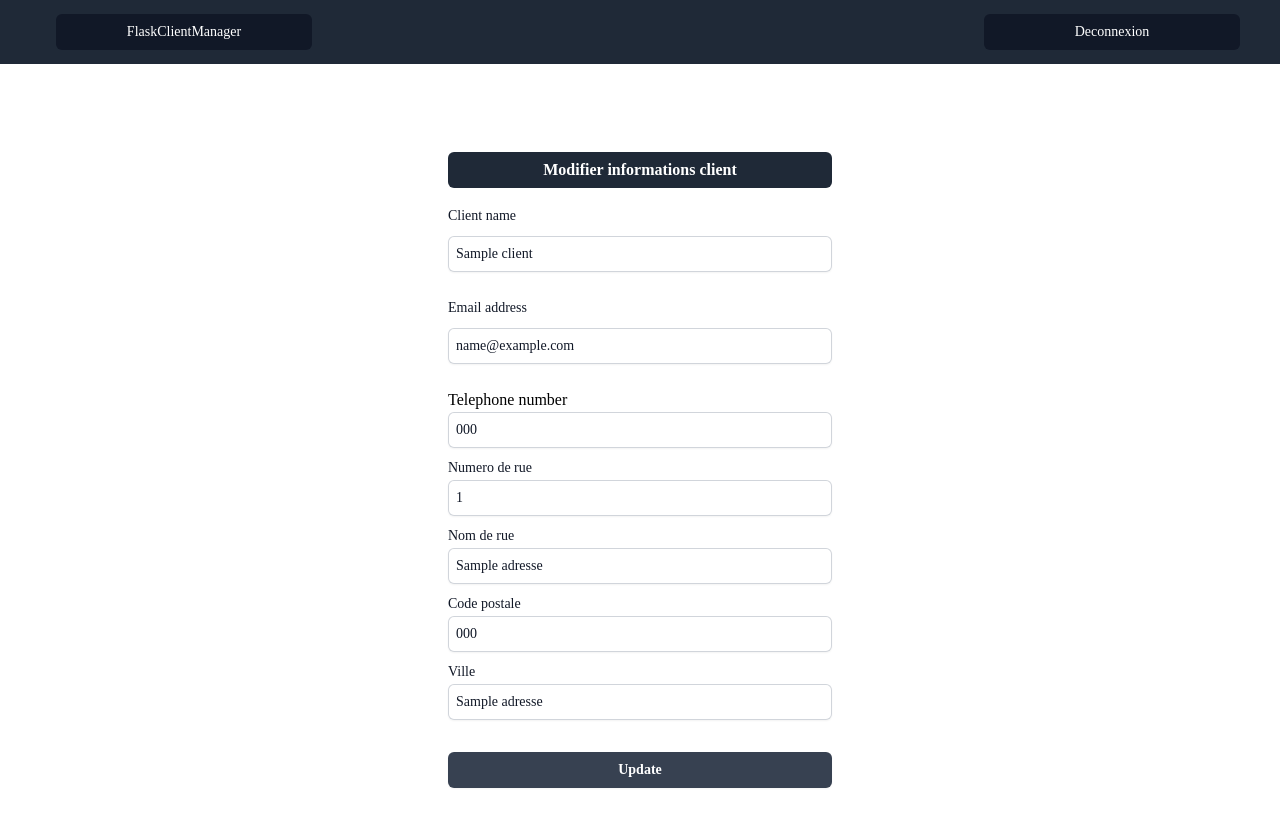
After one commit to KevTon972/FlaskClientManager, a Flask app: page /update/1 in a window 1280 px wide. The commit adds this page. Run offline with Flask 3, Linux system fonts and the light colour scheme; a user stored in the database is signed in; tables that the repository leaves empty hold one stand-in row (values such as "Sample post"); some libraries are stand-ins or nearby versions.

Commit message:
added update feature

```diff
--- a/app.py
+++ b/app.py
@@ -78,16 +78,15 @@ def loader_user(user_id):
 def index():
     try:
         # check if user is authenticated and recover his clients
-        if current_user:
+        if current_user.is_authenticated:
             user = current_user
             clients = Client.query.filter_by(utilisateur_id=user.id).all()
 
             return render_template('index.html', clients=clients)
 
     except Exception as e:
-        print('Error: ',e)
+        print('Error: ', str(e))
         return render_template('index.html')
-
 
 
 @app.route("/register/", methods=['GET', 'POST'])
@@ -142,21 +141,22 @@ def login():
                 if check_password_hash(user.password, request.form.get('password')) and user.username == request.form.get('username') or user.email == request.form.get('username'):
                     login_user(user,remember=True)
                     flash('Connexion réussie.', 'success')
+
                     return redirect(url_for('index'))
 
             except Exception as e:
                 flash("Votre nom ou mot de passe n'est pas correct.", 'error')
                 print(str(e))
+
                 return render_template('login.html')
-
         else:
             flash("L'utilisateur n'est pas enregistré dans la base de données.", 'error')
             return render_template('login.html')
     try:
-        if current_user:
-            user = current_user
-            clients = Client.query.filter_by(utilisateur_id=user.id).all()
-            return render_template('index.html', clients=clients)
+        user = current_user
+        clients = Client.query.filter_by(utilisateur_id=user.id).all()
+
+        return render_template('index.html', clients=clients)
 
     except Exception as e:
         print("Error login:", e)
@@ -210,5 +210,34 @@ def add_a_client():
     return render_template('add_a_client.html')
 
 
+@app.route("/update/<int:client_id>", methods=['GET', 'POST'])
+@login_required
+def update(client_id):
+    try:
+        client = db.session.query(Client).get(client_id)
+        adresse = db.session.query(Adresse).filter_by(client_id=client_id).first()
+
+        if request.method == "POST":
+            if client and adresse:
+                client.name = request.form.get('name')
+                client.email = request.form.get('email')
+                client.telephone = request.form.get('telephone')
+                adresse.street_number = request.form.get('street_number')
+                adresse.street_name = request.form.get('street_name')
+                adresse.zipcode = request.form.get('zipcode')
+                adresse.city_name = request.form.get('city_name')
+
+                db.session.commit()
+                flash("Les informations du client ont été mises à jour avec succès.", 'success')
+                return redirect(url_for('index'))
+            else:
+                flash("Impossible de trouver le client ou l'adresse associée.", 'error')
+    except Exception as e:
+        print(e)
+        flash("Aucun résultat trouvé pour le client ou l'adresse associée.", 'error')
+
+    return render_template('update.html', client=client, adresse=adresse)
+
+
 if __name__ == '__main__':
     app.run(debug=True)
--- /dev/null
+++ b/templates/update.html
@@ -0,0 +1,46 @@
+{% extends 'base.html' %}
+
+{% block body %}
+<div class="flex min-h-full flex-col justify-center px-6 py-12 lg:px-8">
+  <div class="mt-10 sm:mx-auto sm:w-full sm:max-w-sm">
+    <h1 class="font-bold mb-4 bg-gray-800 text-white text-center rounded-md px-3 py-1.5">Modifier informations client</h1>
+    <form class="space-y-6" action="{{ url_for('update', client_id=client.id) }}" method="POST">
+        <div>
+          <label for="name" class="block text-sm font-medium leading-6 text-gray-900">Client name</label>
+          <div class="mt-2">
+            <input id="name" name="name" type="name" autocomplete="name" required value="{{ client.name }}" class="block w-full rounded-md border-0 py-1.5 px-2 text-gray-900 shadow-sm ring-1 ring-inset ring-gray-300 placeholder:text-gray-400 focus:ring-2 focus:ring-inset focus:ring-gray-100 sm:text-sm sm:leading-6">
+          </div>
+        </div>
+        <div>
+          <label for="email" class="block text-sm font-medium leading-6 text-gray-900">Email address</label>
+          <div class="mt-2">
+            <input id="email" name="email" type="email" required value="{{ client.email }}"class="block w-full rounded-md border-0 py-1.5 px-2 text-gray-900 shadow-sm ring-1 ring-inset ring-gray-300 placeholder:text-gray-400 focus:ring-2 focus:ring-inset focus:ring-gray-100 sm:text-sm sm:leading-6">
+          </div>
+        </div>
+        <div>
+          <div class="mt-2>
+            <label for="telephone" class="block text-sm font-medium leading-6 text-gray-900">Telephone number</label>
+            <input id="telephone" name="telephone" type="telephone" required value="{{ client.telephone }}" class="block w-full rounded-md border-0 py-1.5 px-2 text-gray-900 shadow-sm ring-1 ring-inset ring-gray-300 placeholder:text-gray-400 focus:ring-2 focus:ring-inset focus:ring-gray-100 sm:text-sm sm:leading-6">
+          </div>
+        <div class="mt-2">
+          <label for="street_number" class="block text-sm font-medium leading-6 text-gray-900">Numero de rue</label>
+          <input id="street_number" name="street_number" type="street_number" autocomplete="street_number" required value="{{ adresse.street_number}}"  class="block w-full rounded-md border-0 py-1.5 px-2 text-gray-900 shadow-sm ring-1 ring-inset ring-gray-300 focus:ring-2 focus:ring-inset focus:ring-gray-100 sm:text-sm sm:leading-6">
+        </div>
+        <div class="mt-2">
+          <label for="street_name" class="block text-sm font-medium leading-6 text-gray-900">Nom de rue</label>
+          <input id="street_name" name="street_name" type="street_name" autocomplete="street_name" required value="{{ adresse.street_name}}" class="block w-full rounded-md border-0 py-1.5 px-2 text-gray-900 shadow-sm ring-1 ring-inset ring-gray-300 focus:ring-2 focus:ring-inset focus:ring-gray-100 sm:text-sm sm:leading-6">
+        </div>
+        <div class="mt-2">
+          <label for="zipcode" class="block text-sm font-medium leading-6 text-gray-900">Code postale</label>
+          <input id="zipcode" name="zipcode" type="zipcode" autocomplete="zipcode" required value="{{ adresse.zipcode}}" class="block w-full rounded-md border-0 py-1.5 px-2 text-gray-900 shadow-sm ring-1 ring-inset ring-gray-300 focus:ring-2 focus:ring-inset focus:ring-gray-100 sm:text-sm sm:leading-6">
+        </div>
+        <div class="mt-2">
+          <label for="city_name" class="block text-sm font-medium leading-6 text-gray-900">Ville</label>
+          <input id="city_name" name="city_name" type="city_name" autocomplete="city_name" required value="{{ adresse.city_name}}" class="block w-full rounded-md border-0 py-1.5 px-2 text-gray-900 shadow-sm ring-1 ring-inset ring-gray-300 focus:ring-2 focus:ring-inset focus:ring-gray-100 sm:text-sm sm:leading-6">
+        </div>
+          <button type="submit" class="flex w-full justify-center mt-8 rounded-md bg-gray-700 px-3 py-1.5 text-sm font-semibold leading-6 text-white shadow-sm hover:bg-gray-800 focus-visible:outline focus-visible:outline-2 focus-visible:outline-offset-2 focus-visible:outline-gray-800">Update</button>
+        </div>
+      </form>
+  </div>
+</div>
+{% endblock %}
```
Also changed, not shown: templates/index.html (+8 -5 lines).
